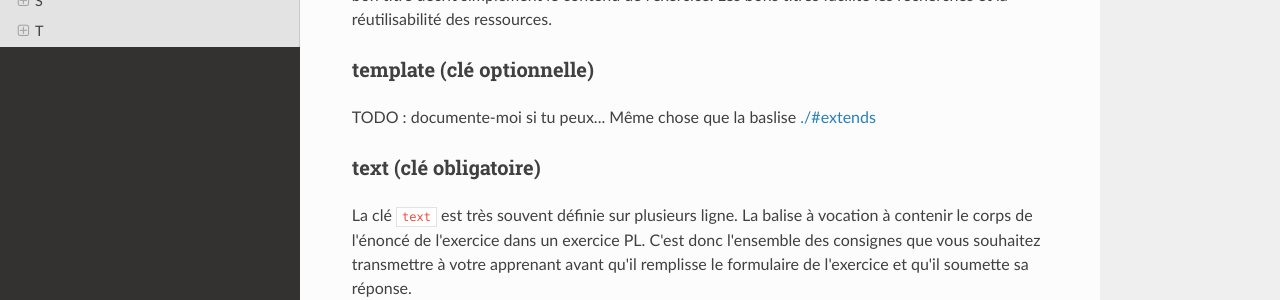
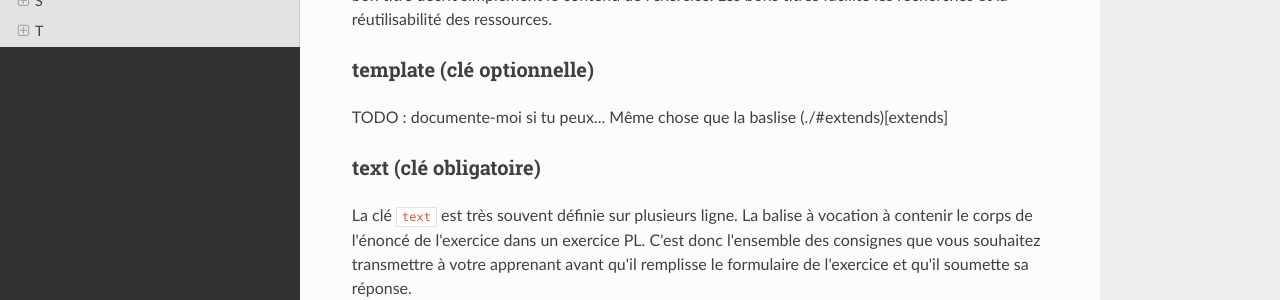
Before and after one commit to ddoyen/premierlangage-doc, an MkDocs documentation site: the page built from docs/lexique.md, in a window 1280 px wide and 900 px high, scrolled down 2085 px. Shown: the part 446-746 px from the top of the window. Built offline with MkDocs 1.6.1, drawn with Linux system fonts in a browser that asks for light colours; nearby versions of some CDN libraries.

Commit message:
Update lexique.md

```diff
--- a/docs/lexique.md
+++ b/docs/lexique.md
@@ -120,7 +120,7 @@ réutilisabilité des ressources.
 ### template (clé optionnelle)
 
 TODO : documente-moi si tu peux...
-Même chose que la baslise [./#extends](extends)
+Même chose que la baslise (./#extends)[extends]
 
 
 ### text (clé obligatoire)
```
